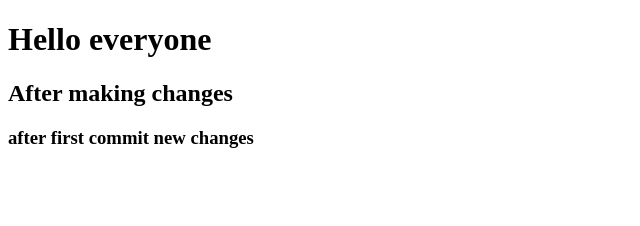
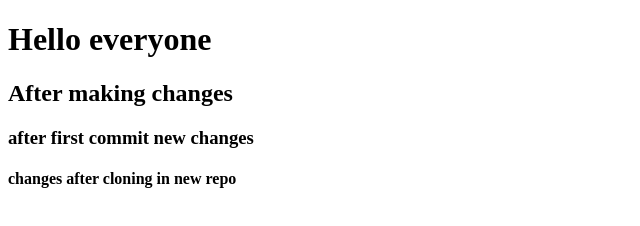
Before and after one commit to sumit5529/vscode_git, a plain HTML site: page index.html in a window 1280 px wide. Shown: the whole page, without its empty margins (0-640 px from the left). Drawn offline with Linux system fonts and the light colour scheme.

Commit message:
changes after cloning in new repo

```diff
--- a/index.html
+++ b/index.html
@@ -9,5 +9,6 @@
    <h1> Hello everyone </h1>
    <h2> After making changes </h2>
    <h3> after first commit new changes</h3>
+   <h4> changes after cloning in new repo</h4>
 </body>
 </html>
```
